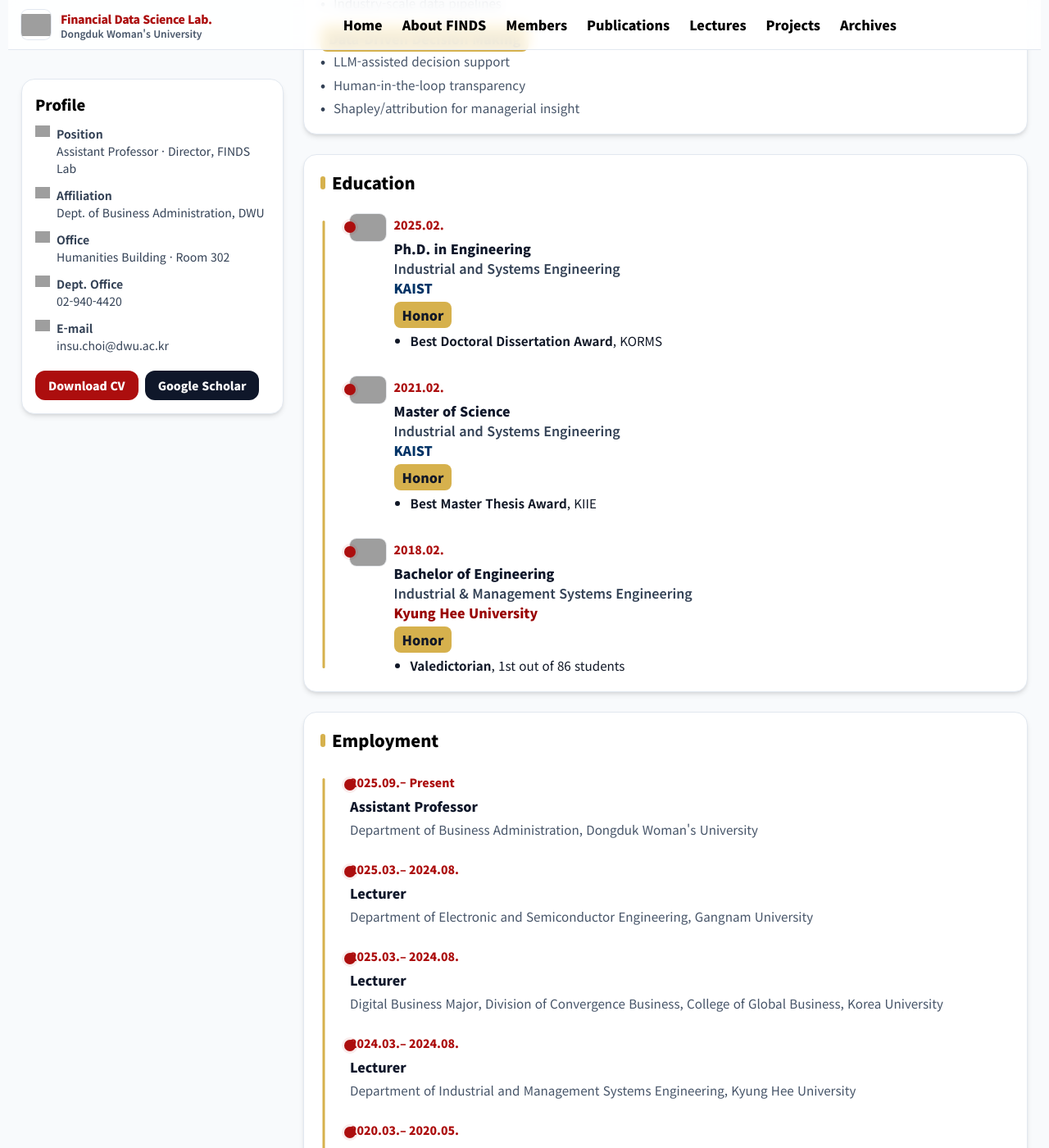
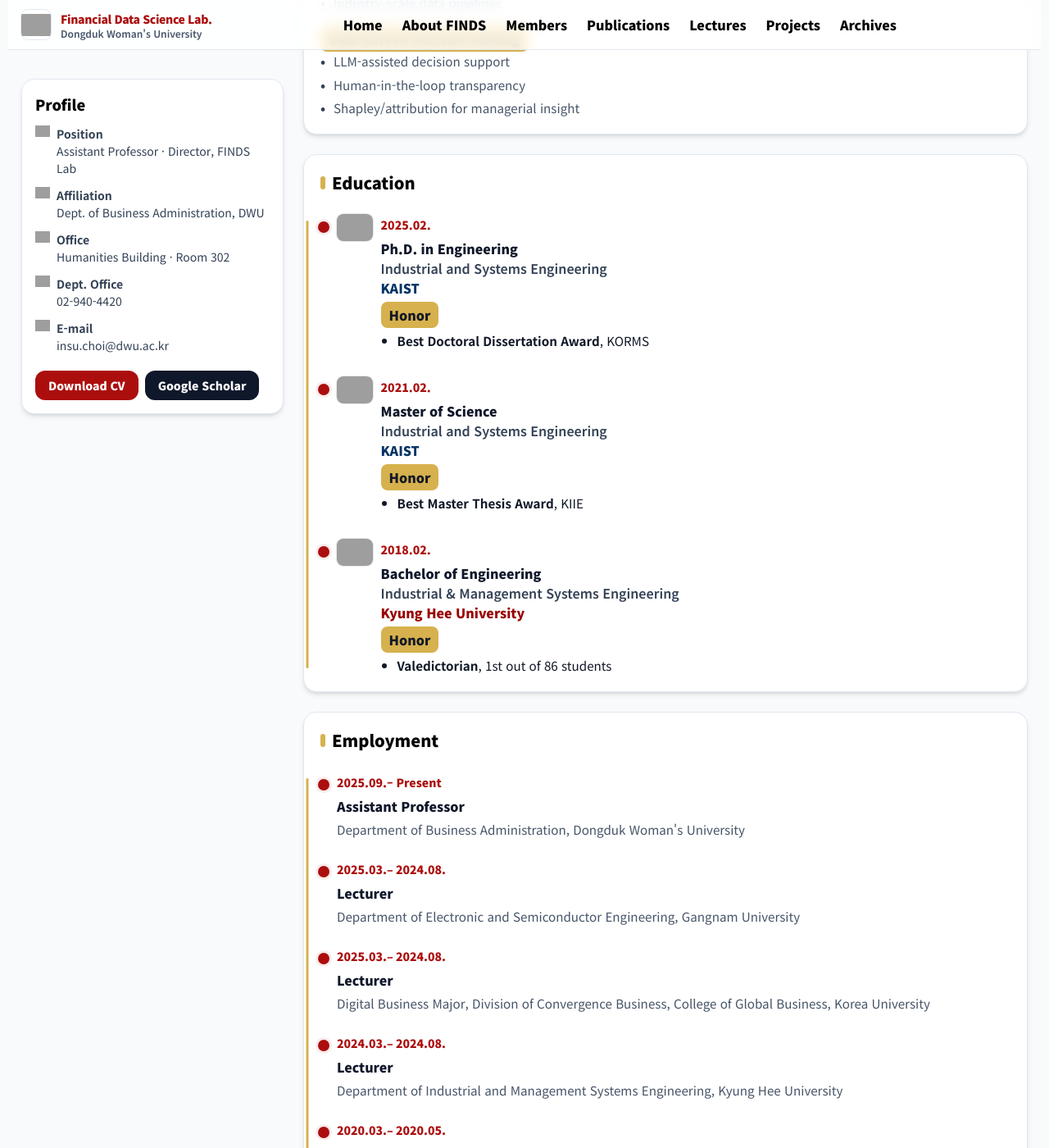
Before and after one commit to FinDS-Lab/site, a Jekyll site: the page built from members-director.html, in a window 1280 px wide and 1400 px high, scrolled down 1667 px. Shown: the whole window at 82% size. Built offline with Jekyll 4.4.1, drawn with Linux system fonts in a browser that asks for light colours; nearby versions of some CDN libraries; grey boxes are pictures that could not be loaded.

Commit message:
Update members-director.html

```diff
--- a/members-director.html
+++ b/members-director.html
@@ -12,17 +12,17 @@ permalink: /members-director.html
     --year-size:14px; /* 날짜 폰트와 포인트 크기 동기화 */
   }
 
-  /* ===== 타임라인: 전반적으로 왼쪽으로 더 밀기 ===== */
-  .timeline{position:relative; padding-left:2rem;} /* 본문 들여쓰기 최소화 */
+  /* ===== 타임라인: 전반적으로 훨씬 왼쪽으로 ===== */
+  .timeline{position:relative; padding-left:1.25rem;} /* 텍스트 시작점도 왼쪽으로 */
   .timeline::before{
-    content:""; position:absolute; left:.25rem; top:.5rem; bottom:.5rem;
+    content:""; position:absolute; left:-1rem; top:.5rem; bottom:.5rem;
     width:3px; background:var(--gold); border-radius:2px; transform:translateX(-50%);
   }
   .timeline > li{
-    position:relative; margin:0; padding:0 0 0 .25rem;
+    position:relative; margin:0; padding:0; /* 들여쓰기 제거 */
   }
   .timeline > li::before{
-    content:""; position:absolute; left:.25rem; top:1rem;
+    content:""; position:absolute; left:-1rem; top:1rem;
     width:var(--year-size); height:var(--year-size); background:var(--accent);
     border-radius:50%; box-shadow:0 0 0 3px rgba(172,14,14,.08);
     transform:translate(-50%,-50%);
@@ -30,7 +30,7 @@ permalink: /members-director.html
 
   /* ===== 3줄 템플릿(강제 줄바꿈) ===== */
   .tl{display:grid; row-gap:.35rem;}
-  .tl-row1,.tl-row2,.tl-row3{display:block;}      /* 각 줄을 독립 블록으로 강제 */
+  .tl-row1,.tl-row2,.tl-row3{display:block;}
   .year{font-size:var(--year-size); font-weight:900; color:var(--accent); line-height:1;}
   .title{font-weight:900; color:#0f172a;}
   .desc{color:#475569; font-size:.95rem;}
@@ -45,7 +45,7 @@ permalink: /members-director.html
   .degree{font-weight:900; color:#0f172a;}
   .dept{font-weight:600; color:#334155;}
   .school{font-weight:900;}
-  .line{display:block;} /* 핵심 내용에서도 완전 3줄 고정 */
+  .line{display:block;} /* 핵심 내용 3줄 고정 */
 
   /* 수상 bullet */
   .bullets-honor{list-style:disc; margin:.25rem 0 0 1.25rem; padding:0;}
@@ -118,7 +118,8 @@ permalink: /members-director.html
 <!-- ===== Body (좌측 프로필 + 우측 본문 카드들 동일 폭으로) ===== -->
 <section class="max-w-7xl mx-auto px-4 mt-8 grid md:grid-cols-[320px,1fr] gap-6">
   <!-- Profile aside -->
-  <aside class="bg-white border border-slate-200 rounded-2xl shadow-md p-4 sticky top-24 self-start">
+  <!-- 모바일: sticky 해제 / 데스크탑(md 이상): sticky 유지 -->
+  <aside class="bg-white border border-slate-200 rounded-2xl shadow-md p-4 md:sticky md:top-24 self-start">
     <h3 class="text-lg font-extrabold">Profile</h3>
     <div class="mt-3 grid gap-3 text-[14px] text-slate-700">
       <div class="flex gap-2 items-start">
@@ -226,7 +227,7 @@ permalink: /members-director.html
             <div class="tl">
               <!-- 1) 날짜 -->
               <div class="tl-row1"><span class="year">2025.02.</span></div>
-              <!-- 2) 핵심 내용(한 줄씩 강제) -->
+              <!-- 2) 핵심 내용(완전 3줄) -->
               <div class="tl-row2">
                 <span class="line degree">Ph.D. in Engineering</span>
                 <span class="line dept">Industrial and Systems Engineering</span>
```
